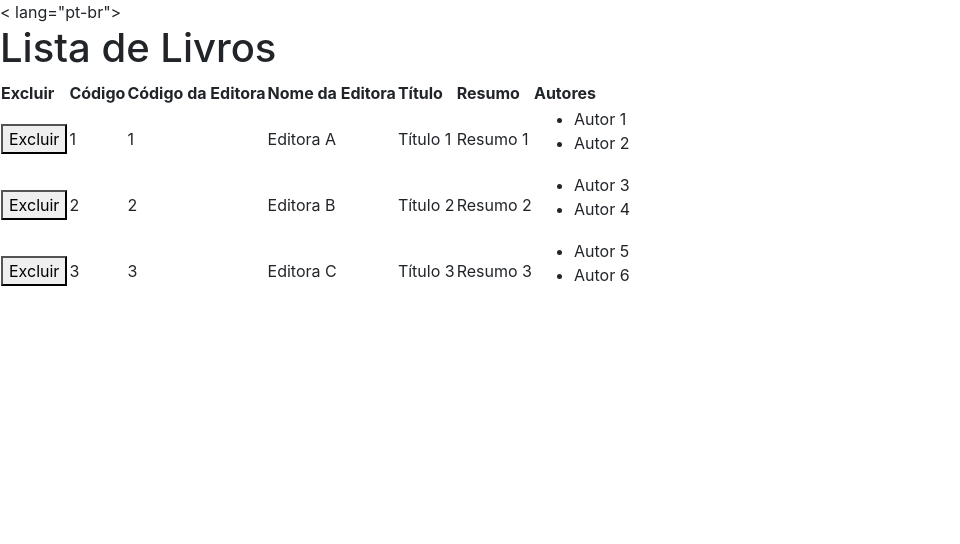
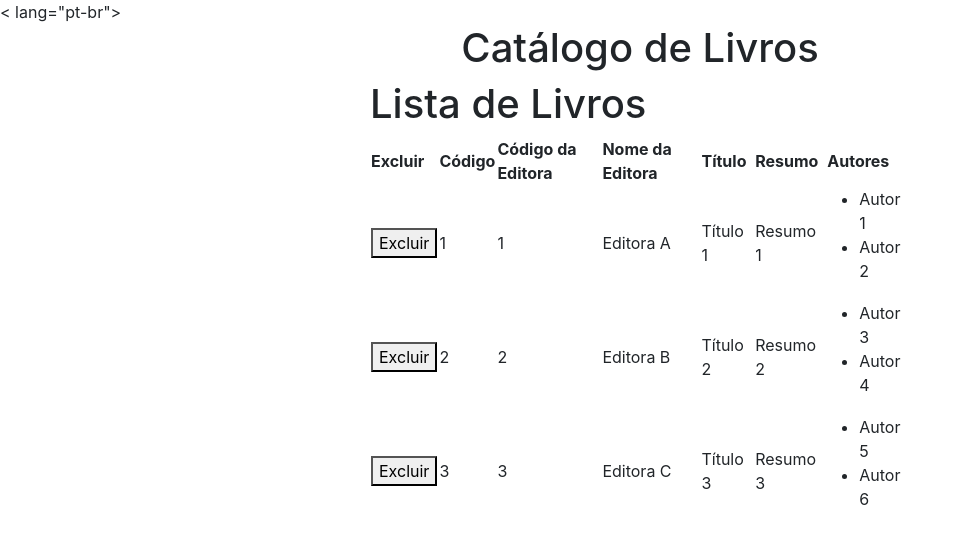
Before and after one commit to josthrj/livros-react, a React (Create React App) app: page / in a window 1280 px wide. Shown: the top 544 px of the page, without its empty margins (0-960 px from the left). Built offline with nearby package versions, Linux system fonts and the light colour scheme.

Commit message:
Missao de certificaçao

```diff
--- a/package.json
+++ b/package.json
@@ -12,7 +12,9 @@
     "@types/react-dom": "^18.2.15",
     "bootstrap": "^5.3.2",
     "react": "^18.2.0",
+    "react-bootstrap": "^2.9.1",
     "react-dom": "^18.2.0",
+    "react-router-dom": "^6.19.0",
     "react-scripts": "5.0.1",
     "typescript": "^4.9.5",
     "web-vitals": "^2.1.4"
--- a/src/App.tsx
+++ b/src/App.tsx
@@ -1,10 +1,18 @@
 import React from 'react';
 import LivroLista from './livroLista.js'; // Asegúrate de que la ruta sea correcta según tu estructura de carpetas
+import 'bootstrap/dist/css/bootstrap.min.css';
 
 function App() {
-  return (
-    <LivroLista />
-  );
+ return (
+    <div className="container">
+      <div className="row">
+        <div className="col-md-6 offset-md-3">
+          <h1 className="text-center">Catálogo de Livros</h1>
+          <LivroLista />
+        </div>
+      </div>
+    </div>
+ );
 }
 
 export default App;
--- a/src/livroLista.js
+++ b/src/livroLista.js
@@ -1,6 +1,8 @@
 import React, { useState, useEffect } from 'react';
 import { ControleLivro } from '../src/controle/controleLivros';
 import { ControleEditora } from '../src/controle/controleEditoras';
+import { Button } from 'react-bootstrap';
+
 
 const LinhaLivro = ({ livro, excluir }) => {
   const controleEditora = new ControleEditora();
```
Also changed, not shown: 1 other file (tests, documents, lock files or other folders).
